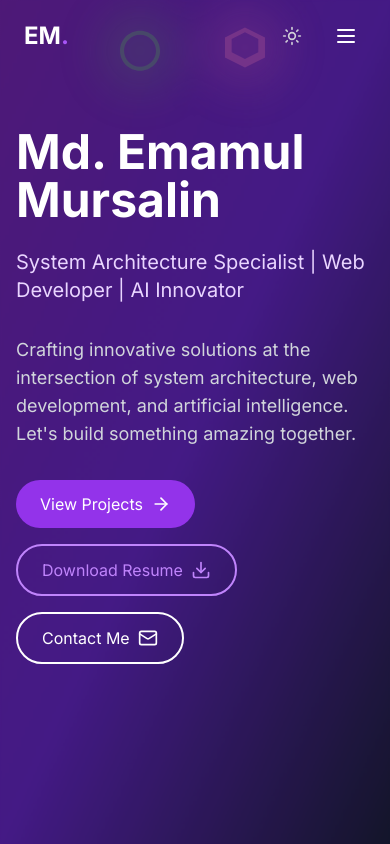
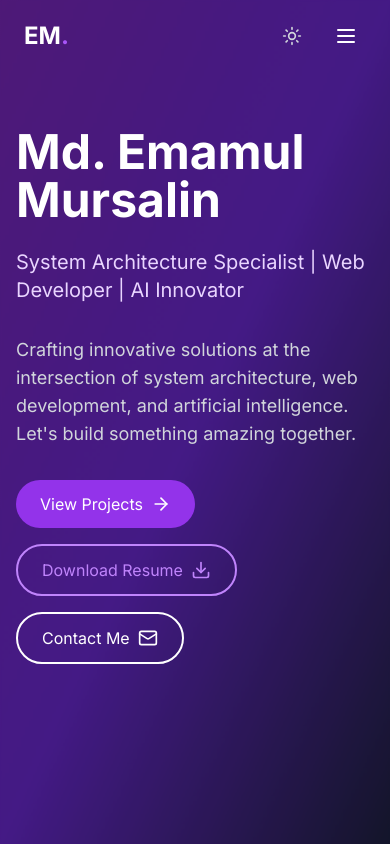
Before and after one commit to emamulmursalin47/portfolio-2025, a React (Vite) app: page / in a window 390 px wide. Shown: the top 844 px of the page. Built offline with nearby package versions, Linux system fonts and the light colour scheme.

Commit message:
Fixed Responsive navbar

```diff
--- a/src/components/Header.tsx
+++ b/src/components/Header.tsx
@@ -1,6 +1,4 @@
-/* eslint-disable @typescript-eslint/no-unused-vars */
 import { useEffect, useState } from 'react';
-import { motion } from 'framer-motion';
 import { Link } from 'react-router-dom';
 import { Menu, X, Sun, Moon } from 'lucide-react';
 import FloatingIcons from './FloatingIcons';
@@ -35,19 +33,14 @@ const Header = () => {
     { hash: '#projects', label: 'Projects' },
     { hash: '#skills', label: 'Skills' },
     { hash: '#experience', label: 'Experience' },
-    // { hash: '#blog', label: 'Blog' },
     { hash: '#contact', label: 'Contact' },
   ];
 
   return (
-    <motion.header
-      initial={{ y: -100 }}
-      animate={{ y: 0 }}
-      className={`fixed w-full z-50 transition-all duration-300 ${
+    <header className={`fixed w-full z-50 transition-all duration-300 ${
       isScrolled ? 'bg-black/80 backdrop-blur-md' : 'bg-transparent'
-      }`}
-    >
-     <FloatingIcons/>
+    }`}>
+
       <nav className="container mx-auto px-6 py-4 flex items-center justify-between">
         <Link to="/" className="text-2xl font-bold text-white">
           EM<span className="text-purple-500">.</span>
@@ -79,7 +72,7 @@ const Header = () => {
           </button>
         </div>
 
-        {/* Mobile Menu */}
+        {/* Mobile Menu Button */}
         <div className="md:hidden flex items-center space-x-4">
           <button
             onClick={() => setIsDark(!isDark)}
@@ -87,24 +80,23 @@ const Header = () => {
           >
             {isDark ? <Sun className="w-5 h-5 text-gray-300" /> : <Moon className="w-5 h-5 text-gray-300" />}
           </button>
-          <button onClick={() => setIsOpen(!isOpen)} className="p-2 text-white">
+          <button
+            onClick={() => setIsOpen(!isOpen)}
+            className="p-2 text-white"
+            aria-label="Toggle menu"
+          >
             {isOpen ? <X className="w-6 h-6" /> : <Menu className="w-6 h-6" />}
           </button>
         </div>
       </nav>
 
       {/* Mobile Navigation */}
-      <motion.div
-        initial={{ x: '100%' }}
-        animate={{ x: isOpen ? 0 : '100%' }}
-        transition={{ type: 'spring', stiffness: 100 }}
-        className={`fixed top-0 right-0 h-full w-64 bg-purple-950 backdrop-blur-lg p-6 flex flex-col space-y-6 items-center md:hidden transition-transform duration-300 ${
+      <div
+        className={`fixed top-0 right-0 h-full w-64 bg-purple-950/90 backdrop-blur-lg p-6 transform transition-transform duration-300 ease-in-out md:hidden ${
           isOpen ? 'translate-x-0' : 'translate-x-full'
         }`}
       >
-        <button onClick={() => setIsOpen(false)} className="absolute top-4 right-4 text-white">
-          <X className="w-6 h-6" />
-        </button>
+        <div className="flex flex-col space-y-6 items-center pt-12">
           {navItems.map((item) => (
             <a
               key={item.hash}
@@ -122,8 +114,9 @@ const Header = () => {
               {item.label}
             </a>
           ))}
-      </motion.div>
-    </motion.header>
+        </div>
+      </div>
+    </header>
   );
 };
 
```
Lines whose indentation alone changed are shown as unchanged.
